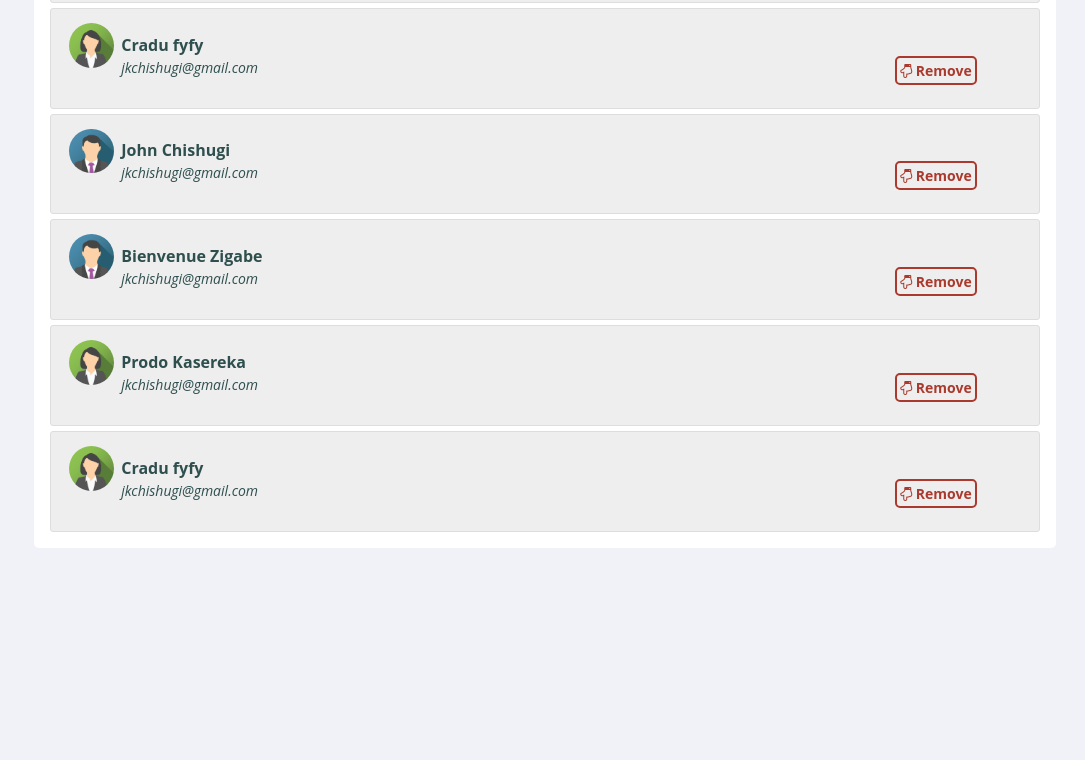
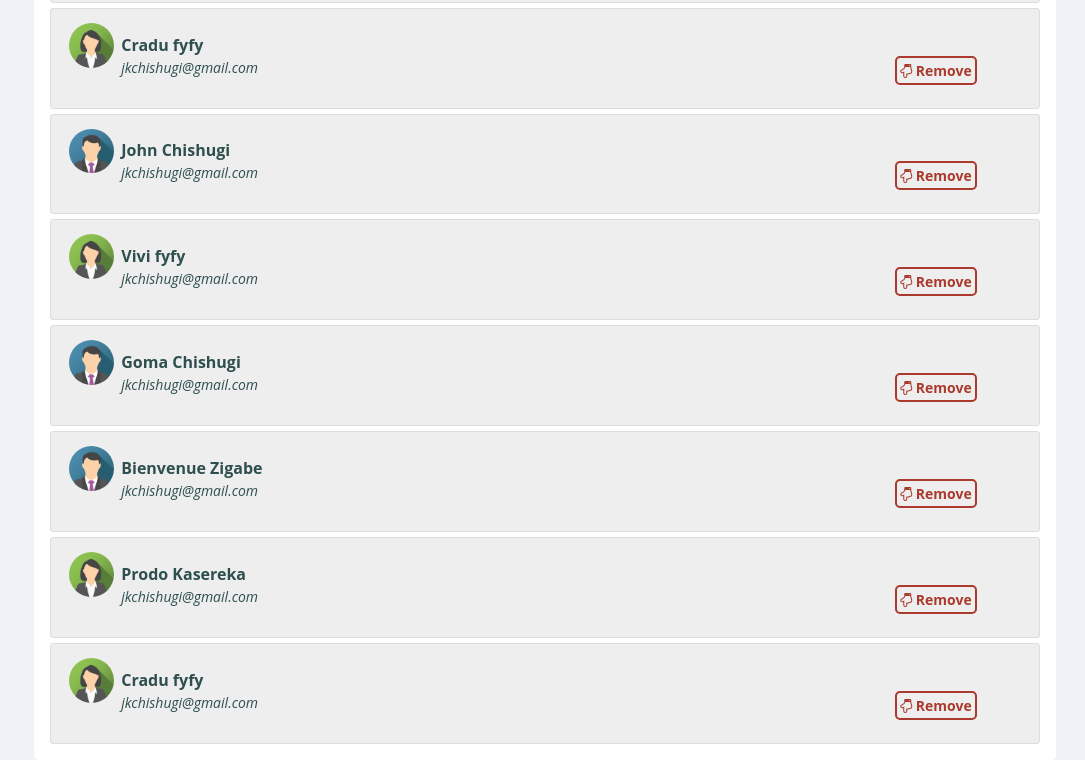
Before and after one commit to johnkeychishugi/Free-Mentors, a plain HTML site: page UI/admin/mentors.html in a window 1280 px wide. Shown: the part 892-1652 px from the top of the page, without its empty margins (195-1280 px from the left). Before the commit the page ends 1440 px from the top, so only its background shows below. Drawn offline with Linux system fonts and the light colour scheme.

Commit message:
admin view all mentors [finish #167857368]

```diff
--- a/UI/admin/mentors.html
+++ b/UI/admin/mentors.html
@@ -84,6 +84,18 @@
               <a href="#" class="remove"><i class="fa fa-hand-o-down"></i> Remove</a>
             </p>
           </li>
+          <li>&nbsp;<img src="../assets/img/img_avatargirl.png">
+            <p>Vivi fyfy <br>
+              <i>jkchishugi@gmail.com</i>
+              <a href="#" class="remove"><i class="fa fa-hand-o-down"></i> Remove</a>
+            </p>
+          </li>
+          <li>&nbsp;<img src="../assets/img/img_avatarboy.png">
+            <p>Goma Chishugi <br>
+              <i>jkchishugi@gmail.com</i>
+              <a href="#" class="remove"><i class="fa fa-hand-o-down"></i> Remove</a>
+            </p>
+          </li>
           <li>&nbsp;<img src="../assets/img/img_avatarboy.png">
             <p>Bienvenue Zigabe <br>
               <i>jkchishugi@gmail.com</i>
```
